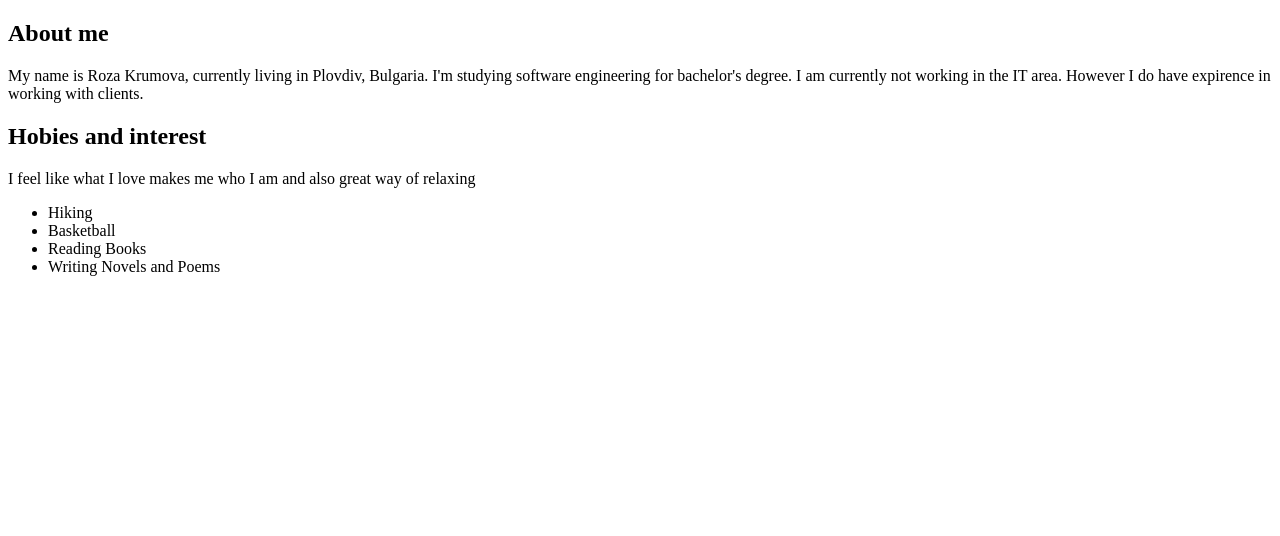
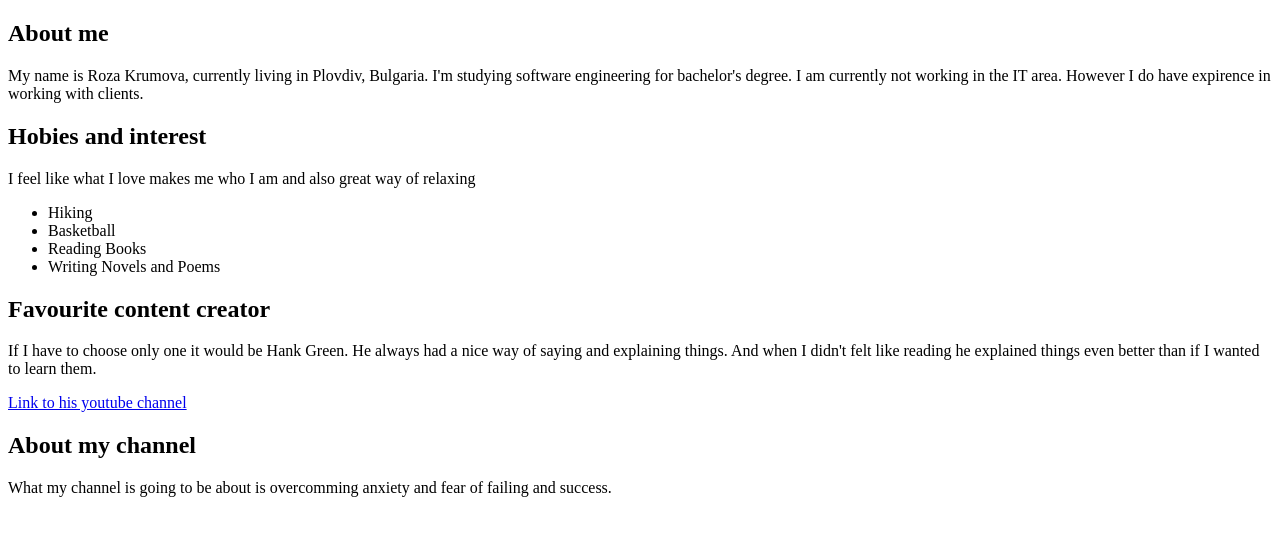
Before and after one commit to RKrumova/stu2001321060, a plain HTML site: page index.html in a window 1280 px wide. Drawn offline with Linux system fonts and the light colour scheme.

Commit message:
Content creation

```diff
--- a/index.html
+++ b/index.html
@@ -15,6 +15,11 @@
     <li>Basketball</li>
     <li>Reading Books</li>
     <li>Writing Novels and Poems</li>
-  </ul>
+</ul>
+<h2>Favourite content creator</h2>
+<p> If I have to choose only one it would be Hank Green. He always had a nice way of saying and explaining things. And when I didn't felt like reading he explained things even better than if I wanted to learn them.</p>
+<a href="https://www.youtube.com/@hankschannel">Link to his youtube channel</a>
+<h2>About my channel </h2>
+<p>What my channel is going to be about is overcomming anxiety and fear of failing and success.  </p>
 </body>
 </html>
```
